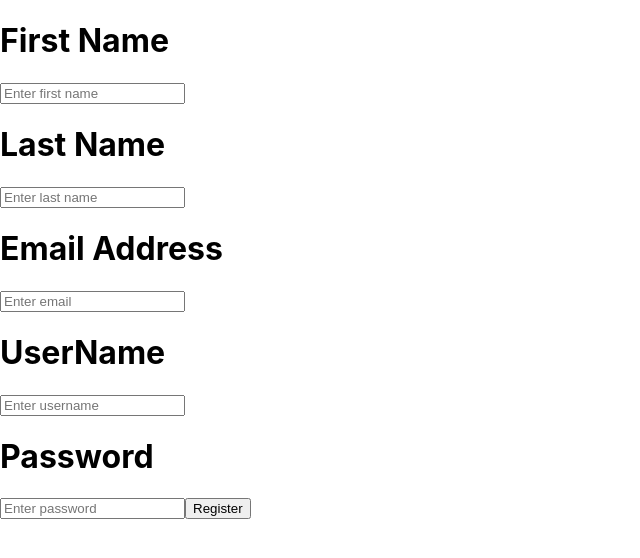
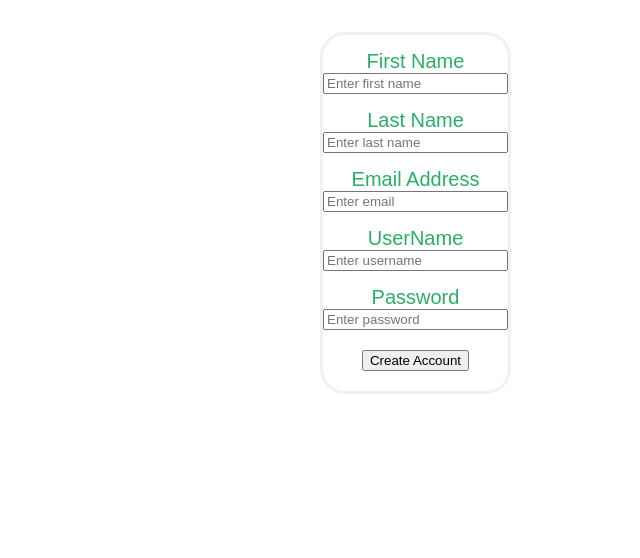
Before and after one commit to Jmartimus/SocialMediaApp, a React (Create React App) app in the folder client/: page / in a window 1280 px wide. Shown: the top 558 px of the page, without its empty margins (0-640 px from the left). Built offline with nearby package versions, Linux system fonts and the light colour scheme.

Commit message:
updated the CSS a bit - still working on it

```diff
--- a/client/src/App.tsx
+++ b/client/src/App.tsx
@@ -1,5 +1,4 @@
 import React from 'react';
-import logo from './logo.svg';
 import './App.css';
 import {RegistrationForm} from './user Input Info/registration'
 
--- /dev/null
+++ b/client/src/user Input Info/registration.css
@@ -0,0 +1,36 @@
+/*color scheme: #2BAE66FF - Green, #FCF6F5FF - Gray*/
+
+/*#background {
+  background-image: url('/https://images.unsplash.com/photo-1529156069898-49953e39b3ac?ixid=MXwxMjA3fDB8MHxwaG90by1wYWdlfHx8fGVufDB8fHw%3D&ixlib=rb-1.2.1&auto=format&fit=crop&w=1189&q=80'), linear-gradient(to bottom, rgba(255,255,0,0.5), rgba(0,0,255,0.5));
+}
+*/
+.wrapper {
+  display: flex;
+  flex-direction: column;
+    flex-wrap: wrap;
+    justify-content: center;
+    align-items: center;
+    border-top: 3px solid rgb(241, 241, 241);
+    border-right: 3px solid rgb(241, 241, 241);
+    border-bottom: 3px solid rgb(241, 241, 241);
+    border-left: 3px solid rgb(241, 241, 241);
+    margin: 2em 20em 2em 20em;
+    border-radius: 25px;
+    position: absolute;
+}
+.headers {
+  display: flex;
+    font-family: 'Orbitron', sans-serif;
+    font-size: 20px;
+    color: #2bae66FF;
+    padding: 15px 0 0px 0;
+}
+.registerButton {
+  margin: 20px 0 20px 0;
+}
+#registrationImage {
+  max-height: 100vh;
+  max-width: 100%;
+  margin: auto;
+  position: relative;
+}
--- a/client/src/user Input Info/registration.tsx
+++ b/client/src/user Input Info/registration.tsx
@@ -1,4 +1,5 @@
 import React, { useState } from 'react';
+import './registration.css';
 
 export const RegistrationForm = () => {
   const [inputs, setInputs] = useState({
@@ -13,8 +14,9 @@ export const RegistrationForm = () => {
     console.log(inputs);
   }
   return (
-    <div>
-        <h1>First Name</h1>
+    <body id="background">
+      <div className="wrapper">
+        <label className="headers">First Name</label>
         <input
           value={inputs.firstName}
           onChange={(e) => {
@@ -24,7 +26,7 @@ export const RegistrationForm = () => {
           id="firstname"
           placeholder="Enter first name"
         />
-        <h1>Last Name</h1>
+        <label className="headers">Last Name</label>
         <input
           value={inputs.lastName}
           onChange={(e) => {
@@ -34,7 +36,7 @@ export const RegistrationForm = () => {
           id="lastname"
           placeholder="Enter last name"
         />
-        <h1>Email Address</h1>
+        <label className="headers">Email Address</label>
         <input
           value={inputs.email}
           onChange={(e) => {
@@ -44,8 +46,9 @@ export const RegistrationForm = () => {
           id="email"
           placeholder="Enter email"
         />
-        <h1>UserName</h1>
-        <input value={inputs.username}
+        <label className="headers">UserName</label>
+        <input
+          value={inputs.username}
           onChange={(e) => {
             setInputs({ ...inputs, username: e.target.value });
           }}
@@ -53,8 +56,9 @@ export const RegistrationForm = () => {
           id="username"
           placeholder="Enter username"
         />
-        <h1>Password</h1>
-        <input value={inputs.password}
+        <label className="headers">Password</label>
+        <input
+          value={inputs.password}
           onChange={(e) => {
             setInputs({ ...inputs, password: e.target.value });
           }}
@@ -62,7 +66,10 @@ export const RegistrationForm = () => {
           id="password"
           placeholder="Enter password"
         />
-        <button onClick={submitForm}>Register</button>
-    </div>
+        <button className="registerButton" onClick={submitForm}>
+          Create Account
+        </button>
+      </div>
+    </body>
   );
 };
```
Also changed, not shown: client/src/images/registrationBackgroundImage.jpg (added), 1 other file (tests, documents, lock files or other folders).
